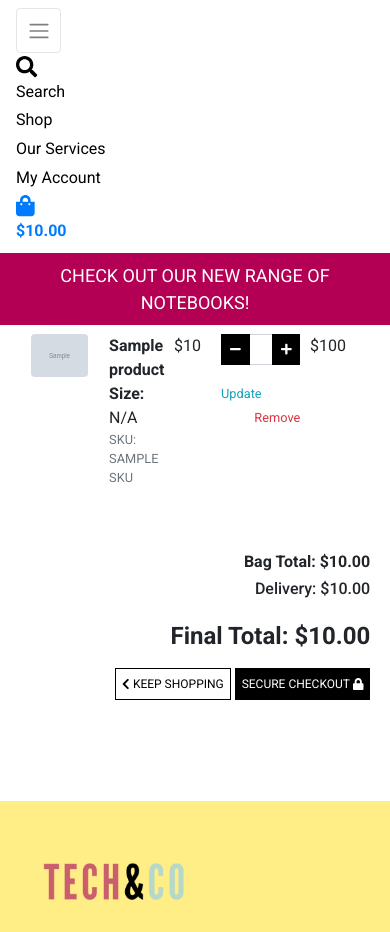
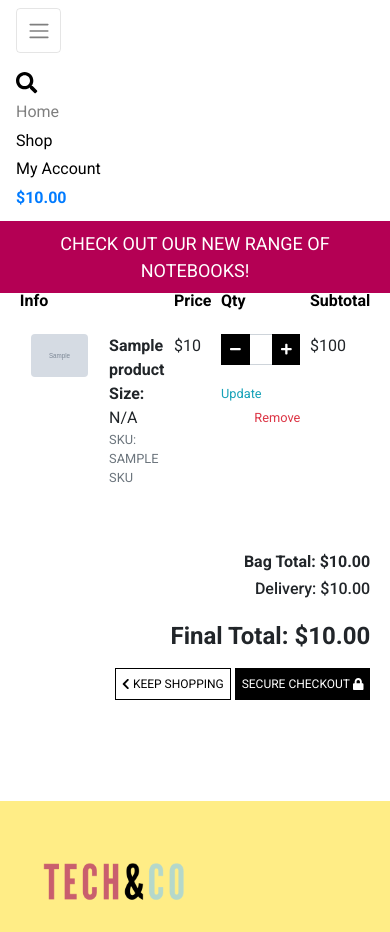
Before and after one commit to aleesang/milestone-project-final, a Django app: template bag/templates/bag/bag.html in a window 390 px wide, after a click that opens the changed part. Shown: the top 932 px of the page. Run offline with Django 3.2, Linux system fonts and the light colour scheme; the template is opened without the code that fills it: most values are stand-ins (such as "Sample title", 1, 10 or a date in 2020); grey boxes marked "Sample" are stand-in pictures; some libraries are stand-ins or nearby versions.

Commit message:
amended mobile top header

```diff
--- a/products/templates/products/products.html
+++ b/products/templates/products/products.html
@@ -28,8 +28,7 @@
                 <div class="row mt-1 mb-2">
                     <div class="col-12 col-md-6 my-auto order-md-last d-flex justify-content-center justify-content-md-end">
                         <div class="sort-select-wrapper w-50">
-                            <select id="sort-selector" class="custom-select custom-select-sm rounded-0 border border-{% if current_sorting != 'None_None' %}info{% else %}black{% endif %}">
-                                <option value=x"reset" {% if current_sorting == 'None_None' %}selected{% endif %}>Sort by...</option>
+                            <select id="selector" class="custom-select custom-select-sm rounded-0 border border-{% if current_sorting != 'None_None' %}info{% else %}black{% endif %}">
                                 <option value="price_asc" {% if current_sorting == 'price_asc' %}selected{% endif %}>Price (low to high)</option>
                                 <option value="price_desc" {% if current_sorting == 'price_desc' %}selected{% endif %}>Price (high to low)</option>
                                 <option value="name_asc" {% if current_sorting == 'name_asc' %}selected{% endif %}>Name (A-Z)</option>
@@ -121,7 +120,7 @@
 	</script>
 
     <script type="text/javascript">
-        $('#sort-selector').change(function() {
+        $('#selector').change(function() {
             var selector = $(this);
             var currentUrl = new URL(window.location);
 
--- a/templates/includes/mobile-top-header.html
+++ b/templates/includes/mobile-top-header.html
@@ -3,8 +3,7 @@
 <li class="list-inline-item">
     <a class="text-black nav-link d-block d-lg-none" href="#" id="mobile-search" data-toggle="dropdown" aria-haspopup="true" aria-expanded="false">
         <div class="text-left">
-            <div><i class="fas fa-search fa-lg"></i></div>
-            <p class="my-0">Search</p>
+            <div><i class="mt-3 fas fa-search fa-lg"></i></div>
         </div>
     </a>
     <div class="dropdown-menu border-0 w-100 p-3 rounded-0 my-0" aria-labelledby="mobile-search">
@@ -13,14 +12,18 @@
                 <input class="form-control border border-black rounded-0" type="text" name="q" placeholder="Search our site">
                 <div class="input-group-append">
                     <button class="form-control form-control btn btn-black border border-black rounded-0" type="submit">
-                        <span class="icon">
-                            <i class="fas fa-search"></i>
-                        </span>
                     </button>
                 </div>
             </div>
         </form>
     </div>
+</li>
+<li class="list-inline-item">
+    <a class="nav-link d-block d-lg-none" href="{% url 'home' %}">
+        <div class="text-left">
+            <p class="my-0">Home</p>
+        </div>
+    </a>
 </li>
 <li class="list-inline-item dropdown">
     <a class="text-black nav-link d-block d-lg-none" href="#" id="user-options" data-toggle="dropdown" aria-haspopup="true" aria-expanded="false">
@@ -29,19 +32,9 @@
                             </div>
                             <div class="dropdown-menu border-0" aria-labelledby="sort-products">
                                 <a href="{% url 'products' %}?sort=category&direction=asc" class="dropdown-item ">By Category</a>
-                                <a href="{% url 'products' %}" class="dropdown-item">All Products</a>
+                                <a href="{% url 'products' %}?sort=category&direction=asc" class="dropdown-item ">By Product</a>
                             </div>
     </a>
-</li>
-<li class="list-inline-item dropdown">
-    <a class="text-black nav-link d-block d-lg-none" href="#" id="user-options" data-toggle="dropdown" aria-haspopup="true" aria-expanded="false">
-                            <div class="text-left">
-                                <p class="my-0">Our Services</p>
-                            </div>
-    </a>
-                        <div class="dropdown-menu border-0" aria-labelledby="services">
-                                <a href="" class="dropdown-item">Tech & Co Membership</a>
-                        </div>
 </li>
 <li class="list-inline-item dropdown">
     <a class="text-black nav-link d-block d-lg-none" href="#" id="user-options" data-toggle="dropdown" aria-haspopup="true" aria-expanded="false">
@@ -64,10 +57,9 @@
 <li class="list-inline-item">
     <a class="{% if grand_total %}text-primary font-weight-bold{% else %}text-black{% endif %} nav-link d-block d-lg-none" href="{% url 'view_bag' %}">
         <div class="text-left">
-            <div><i class="fas fa-shopping-bag fa-lg"></i></div>
             <p class="my-0">
-                {% if grand_total %}
-                    ${{ grand_total|floatformat:2 }}
+                {% if final_total %}
+                    ${{ final_total|floatformat:2 }}
                 {% else %}
                     $0.00
                 {% endif %}
```
